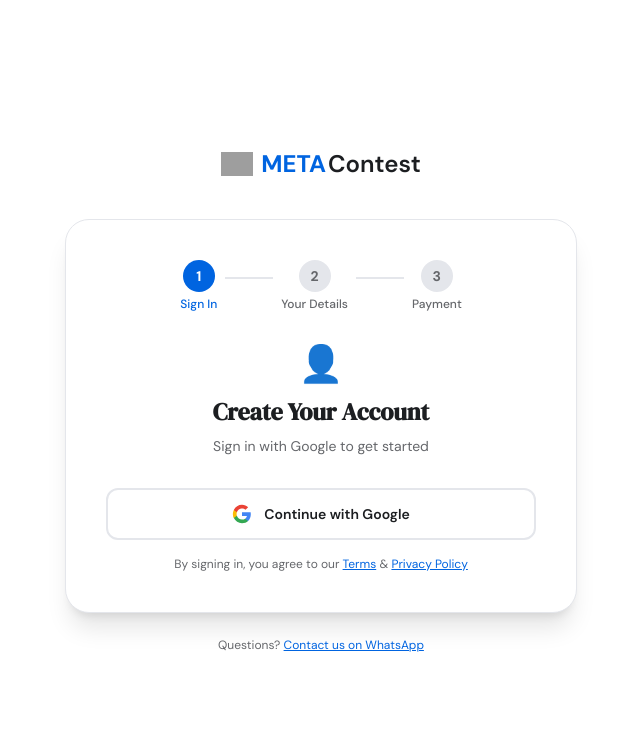
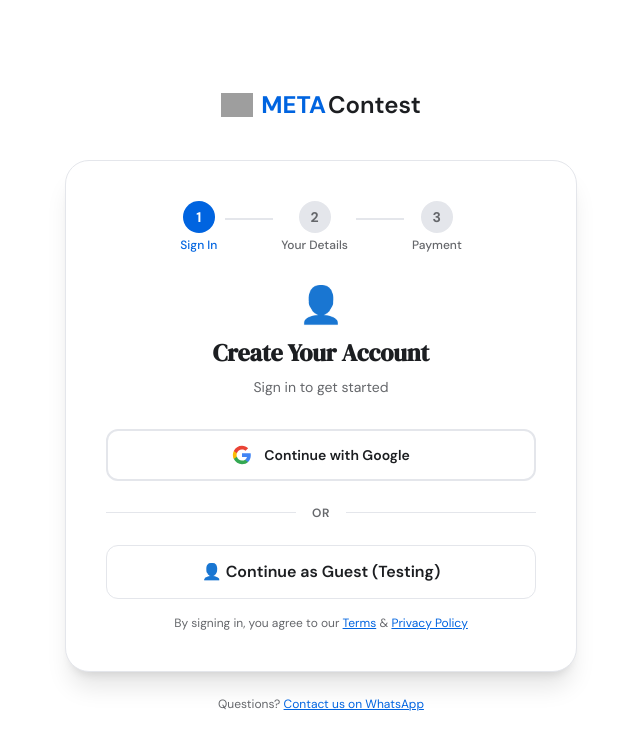
Before and after one commit to vinaybhadane/metacontest, a Next.js app: page /register in a window 1280 px wide. Shown: the top 750 px of the page, without its empty margins (319-959 px from the left). Built offline with nearby package versions, Linux system fonts and the light colour scheme; no server answers; grey boxes are pictures that could not be loaded.

Commit message:
feat: add guest login button for razorpay testing

```diff
--- /dev/null
+++ b/src/app/api/auth/testing-login/route.ts
@@ -0,0 +1,35 @@
+import { NextRequest, NextResponse } from "next/server";
+import { adminAuth } from "@/lib/firebase-admin";
+
+export async function POST(req: NextRequest) {
+  try {
+    const { email, password } = await req.json();
+
+    if (!email || !password) {
+      return NextResponse.json(
+        { error: "Email and password are required" },
+        { status: 400 }
+      );
+    }
+
+    if (
+      email === "testing@metacontest.com" &&
+      password === "password@123"
+    ) {
+      // Create custom token for testing UID
+      const customToken = await adminAuth.createCustomToken("testing-uid-123");
+      return NextResponse.json({ token: customToken });
+    }
+
+    return NextResponse.json(
+      { error: "Invalid email or password" },
+      { status: 401 }
+    );
+  } catch (err) {
+    console.error("testing-login error:", err);
+    return NextResponse.json(
+      { error: "Internal server error" },
+      { status: 500 }
+    );
+  }
+}
--- a/src/app/register/page.tsx
+++ b/src/app/register/page.tsx
@@ -70,13 +70,17 @@
 }
 
 function RegisterContent() {
-  const { user, loading } = useAuth();
+  const { user, loading, signInWithEmail } = useAuth();
   const router = useRouter();
   const searchParams = useSearchParams();
   const refCode = searchParams.get("ref") || undefined;
 
   const [step, setStep] = useState<Step>(1);
   const [checkingStatus, setCheckingStatus] = useState(false);
+
+  // Guest login states
+  const [signingIn, setSigningIn] = useState(false);
+  const [loginError, setLoginError] = useState<string | null>(null);
 
   // Once user logs in, check their existing registration status
   useEffect(() => {
@@ -109,6 +113,18 @@
 
     checkStatus();
   }, [user, router]);
+
+  const handleGuestLogin = async () => {
+    try {
+      setSigningIn(true);
+      setLoginError(null);
+      await signInWithEmail("testing@metacontest.com", "password@123");
+    } catch (err: any) {
+      setLoginError(err.message || "Guest login failed. Please try again.");
+    } finally {
+      setSigningIn(false);
+    }
+  };
 
   if (loading || checkingStatus) {
     return (
@@ -144,10 +160,52 @@
               Create Your Account
             </h1>
             <p className="text-sm" style={{ color: "var(--color-neutral-500)" }}>
-              Sign in with Google to get started
+              Sign in to get started
             </p>
           </div>
+
           <GoogleAuthButton onSuccess={() => {}} />
+
+          <div className="flex items-center my-6">
+            <div className="flex-grow border-t" style={{ borderColor: "var(--color-neutral-200)" }} />
+            <span className="mx-4 text-xs font-semibold uppercase tracking-wider" style={{ color: "var(--color-neutral-500)" }}>
+              or
+            </span>
+            <div className="flex-grow border-t" style={{ borderColor: "var(--color-neutral-200)" }} />
+          </div>
+
+          {loginError && (
+            <div
+              className="rounded-xl px-4 py-3 text-sm text-center mb-4"
+              style={{ background: "#fee2e2", color: "#dc2626" }}
+            >
+              {loginError}
+            </div>
+          )}
+
+          <button
+            id="guest-login-btn"
+            onClick={handleGuestLogin}
+            disabled={signingIn}
+            className="w-full flex items-center justify-center gap-2 py-3.5 rounded-xl font-semibold transition-all disabled:opacity-60 disabled:cursor-not-allowed hover:-translate-y-0.5 hover:shadow-lg border"
+            style={{
+              borderColor: "var(--color-neutral-200)",
+              background: "#ffffff",
+              color: "var(--color-neutral-900)",
+            }}
+          >
+            {signingIn ? (
+              <>
+                <Loader2 size={18} className="animate-spin" style={{ color: "var(--color-brand-blue)" }} />
+                Logging in...
+              </>
+            ) : (
+              <>
+                👤 Continue as Guest (Testing)
+              </>
+            )}
+          </button>
+
           <p
             className="text-xs text-center mt-4"
             style={{ color: "var(--color-neutral-500)" }}
--- a/src/components/RegistrationForm.tsx
+++ b/src/components/RegistrationForm.tsx
@@ -71,6 +71,8 @@
   const [submitting, setSubmitting] = useState(false);
   const [submitError, setSubmitError] = useState<string | null>(null);
 
+  const isTestingUser = user?.email === "testing@metacontest.com";
+
   const {
     register,
     handleSubmit,
@@ -81,6 +83,11 @@
     resolver: zodResolver(schema),
     mode: "onChange",
     defaultValues: {
+      fullName: isTestingUser ? "Razorpay Test User" : "",
+      dob: isTestingUser ? "2000-01-01" : "",
+      college: isTestingUser ? "Razorpay Testing Institute" : "",
+      mobile: isTestingUser ? "9876543210" : "",
+      degree: isTestingUser ? "B.Tech/B.E." : "",
       referralCode: referralFromUrl || "",
     },
   });
--- a/src/hooks/useAuth.tsx
+++ b/src/hooks/useAuth.tsx
@@ -13,6 +13,7 @@
   signInWithPopup,
   signOut as firebaseSignOut,
   onAuthStateChanged,
+  signInWithCustomToken,
 } from "firebase/auth";
 import { auth } from "@/lib/firebase";
 
@@ -20,6 +21,7 @@
   user: User | null;
   loading: boolean;
   signInWithGoogle: () => Promise<User>;
+  signInWithEmail: (email: string, password: string) => Promise<User>;
   signOut: () => Promise<void>;
   getIdToken: () => Promise<string | null>;
 }
@@ -45,6 +47,25 @@
     return result.user;
   };
 
+  const signInWithEmail = async (email: string, password: string): Promise<User> => {
+    const res = await fetch("/api/auth/testing-login", {
+      method: "POST",
+      headers: {
+        "Content-Type": "application/json",
+      },
+      body: JSON.stringify({ email, password }),
+    });
+
+    if (!res.ok) {
+      const data = await res.json();
+      throw new Error(data.error || "Authentication failed");
+    }
+
+    const { token } = await res.json();
+    const result = await signInWithCustomToken(auth, token);
+    return result.user;
+  };
+
   const signOut = async (): Promise<void> => {
     await firebaseSignOut(auth);
   };
@@ -56,7 +77,14 @@
 
   return (
     <AuthContext.Provider
-      value={{ user, loading, signInWithGoogle, signOut, getIdToken }}
+      value={{
+        user,
+        loading,
+        signInWithGoogle,
+        signInWithEmail,
+        signOut,
+        getIdToken,
+      }}
     >
       {children}
     </AuthContext.Provider>
```
